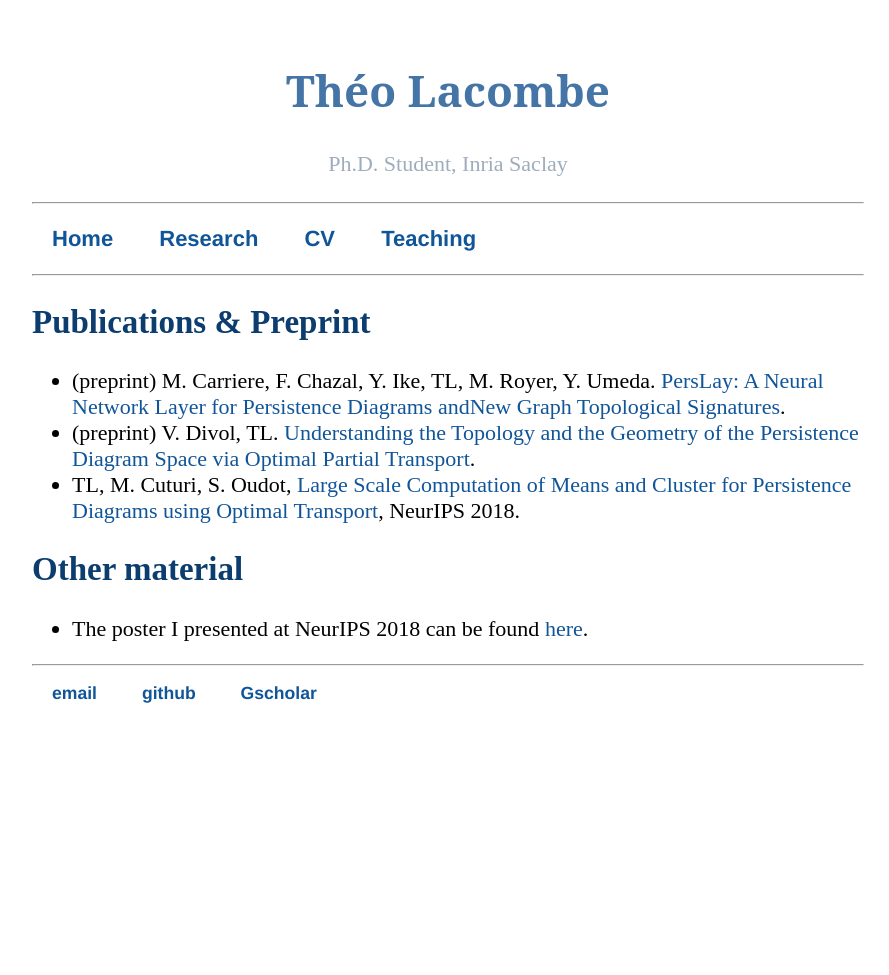
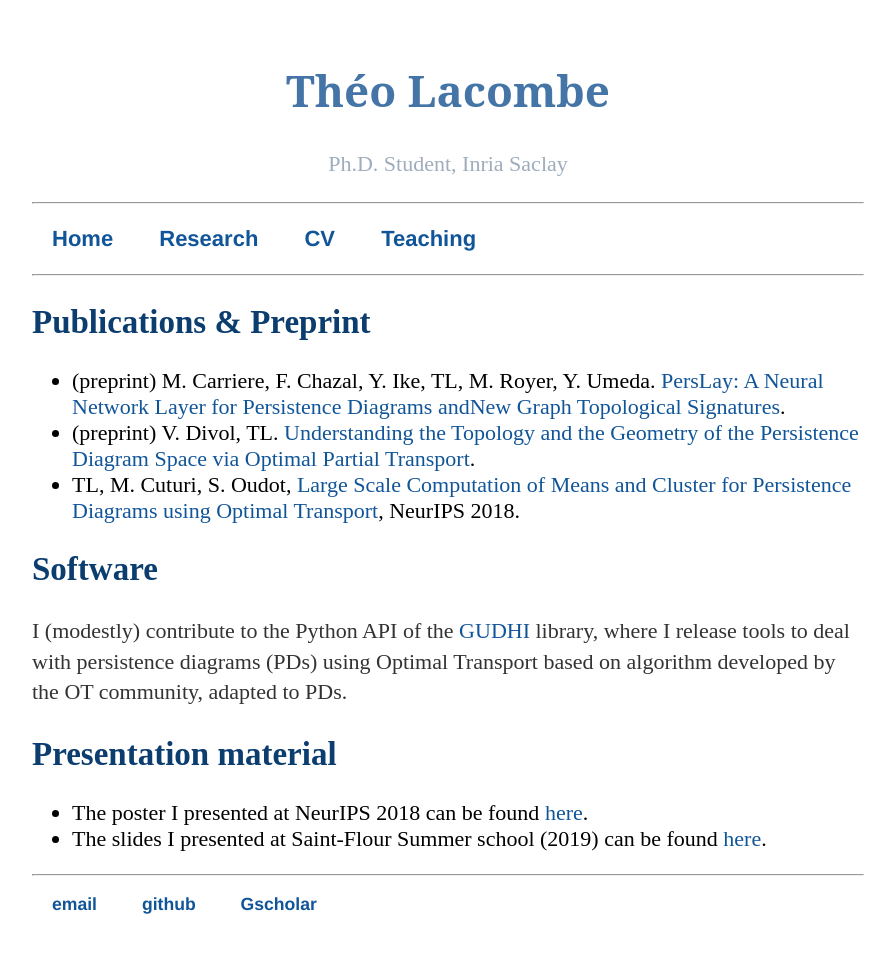
Before and after one commit to tlacombe/tlacombe.github.io, a Jekyll site: the page built from research/index.html, in a window 1280 px wide. Shown: the whole page, without its empty margins (192-1081 px from the left). Built offline with Jekyll 4.4.1, drawn with Linux system fonts in a browser that asks for light colours; before the commit the page ends 900 px from its top, so only the background shows below that.

Commit message:
update Research (slides + software)

```diff
--- a/research/index.html
+++ b/research/index.html
@@ -9,7 +9,12 @@ title: TL - Research
 		<li> TL, M. Cuturi, S. Oudot, <a href="https://arxiv.org/pdf/1805.08331.pdf">Large Scale Computation of Means and Cluster for Persistence Diagrams using Optimal Transport</a>, NeurIPS 2018. </li>
 	</ul>
 
-<h2>Other material</h2>
+<h2>Software</h2>
+
+<p> I (modestly) contribute to the Python API of the <a href="https://gudhi.inria.fr/python/latest/">GUDHI</a> library, where I release tools to deal with persistence diagrams (PDs) using Optimal Transport based on algorithm developed by the OT community, adapted to PDs.</p>
+
+<h2>Presentation material</h2>
 	<ul>
 		<li> The poster I presented at NeurIPS 2018 can be found <a href="./material/poster_NIPS_2018.pdf">here</a>.</li>
+		<li> The slides I presented at Saint-Flour Summer school (2019) can be found <a href="./material/stflour_Lacombe.pdf">here</a>.</li>
 	</ul>
```
